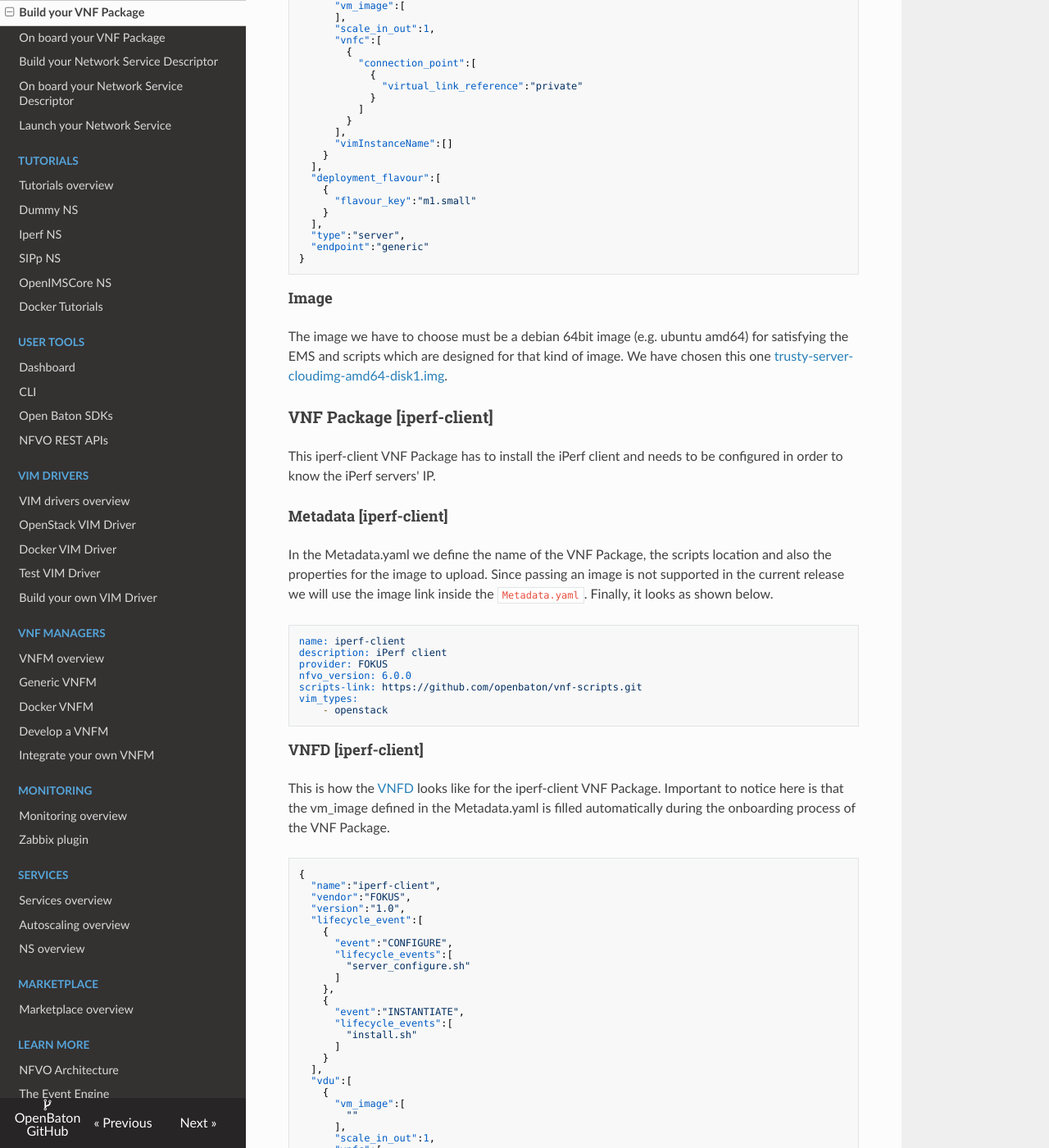
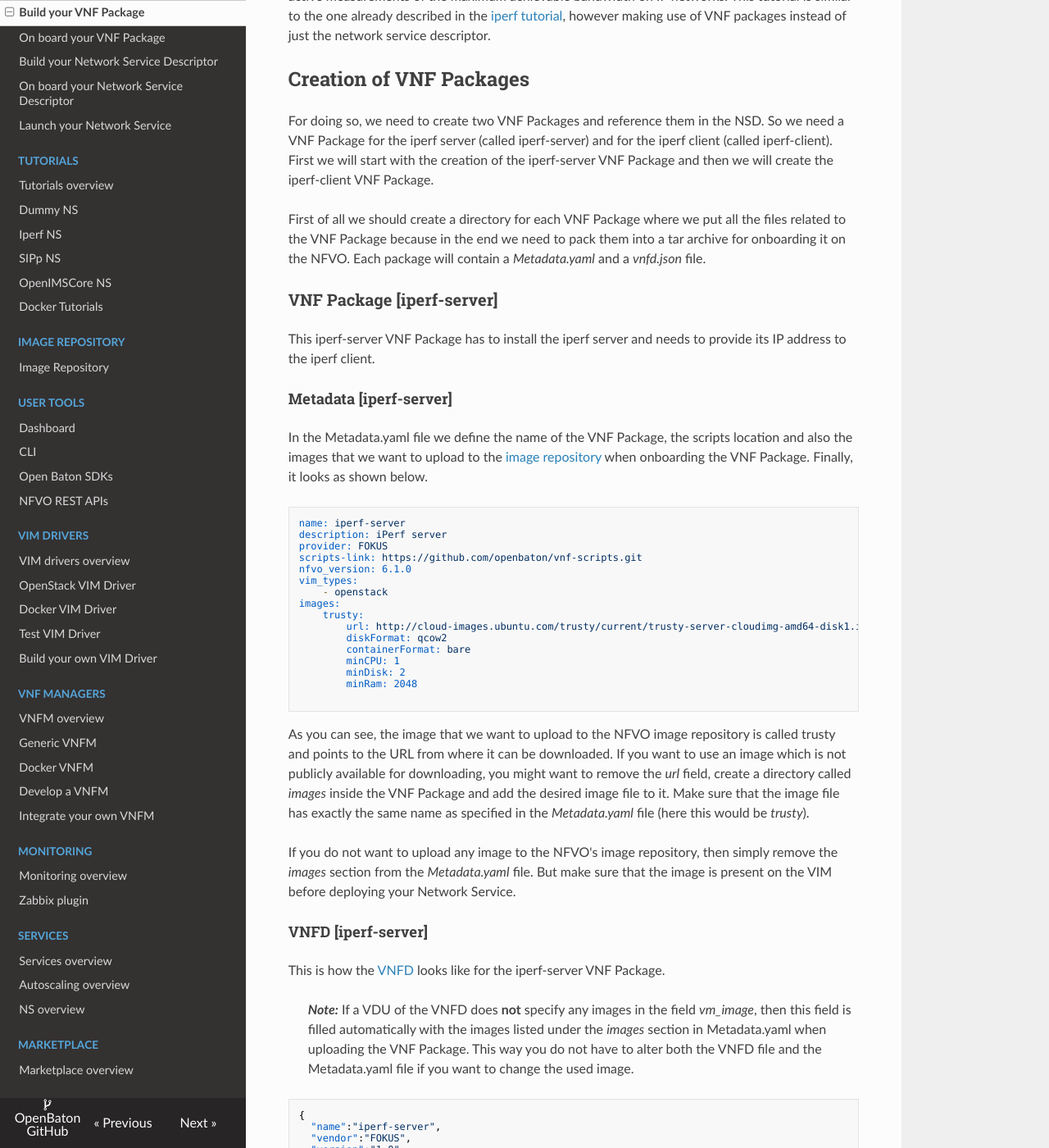
Before and after one commit to openbaton/docs, an MkDocs documentation site: the page built from docs/vnf-package.md, in a window 1280 px wide and 1400 px high, scrolled down 4073 px. Shown: the whole window at 82% size. Built offline with MkDocs 1.6.1, drawn with Linux system fonts in a browser that asks for light colours; nearby versions of some CDN libraries; old or Windows-style settings are respelled for this version of MkDocs; some of the changed text lies outside the part shown.

Commit message:
Add image repository documentation

````diff
--- /dev/null
+++ b/docs/image-repository.md
@@ -0,0 +1,47 @@
+# Image Repository
+
+The image repository is part of the NFVO and contains images that can be uploaded to Open Stack VIMs. The purpose of this repository is to relieve the user of the need to upload images to Open Stack before launching a Network Service.
+
+
+## How it works
+Whenever a Network Service is launched, Open Baton checks if the required images are available on the chosen VIM instance. If the image is not available, it checks if a matching image is present inside the NFVO's image repository. If there is a suitable image, then the NFVO requests the Open Stack VIM Driver to upload the image to the Open Stack instance.
+
+
+## Uploading images to the image repository
+Images can be uploaded to the image repository via the dedicated page of the GUI or when [uploading VNF Packages][vnf-package-onboard]. VNF Packages can contain image descriptions that are automatically added to the image repository while uploading.
+
+It is not possible to have two images with the same name inside the image repository.
+
+
+## Images
+The images inside the image repository contain properties which are needed in order to upload them to an Open Stack instance. For example the minimum amount of RAM or the disk format, but also the image file itself or a reference to it. You can either upload an image file together with the description of the image, or you can include a URL from where the image file can be fetched. In the former case, the image file is stored on the file system of the machine running the NFVO. The default directory used for storing the images is ```/etc/openbaton/nfvImages/```, but you can [configure][configure] this value to use a different directory. The file names in this directory correspond to the IDs of the images inside the image repository.
+
+
+
+
+[iperf-link]:https://iperf.fr/
+[iperf]: iperf-NSR.md
+[dashboard-link]:nfvo-how-to-use-gui
+[vnfd-link]:vnf-descriptor
+[image-link]:http://cloud-images.ubuntu.com/trusty/current/trusty-server-cloudimg-amd64-disk1.img
+[tosca-nfv]:https://docs.oasis-open.org/tosca/tosca-nfv/v1.0/tosca-nfv-v1.0.html
+[csar-onboarding]:tosca-CSAR-onboarding
+[cli]:nfvo-how-to-use-cli
+[vim-driver]:vim-driver
+[vnf-package-onboard]:vnf-package-onboard
+[configure]:nfvo-configuration
+
+<!---
+Script for open external links in a new tab
+-->
+<script type="text/javascript" charset="utf-8">
+      // Creating custom :external selector
+      $.expr[':'].external = function(obj){
+          return !obj.href.match(/^mailto\:/)
+                  && (obj.hostname != location.hostname);
+      };
+      $(function(){
+        $('a:external').addClass('external');
+        $(".external").attr('target','_blank');
+      })
+</script>
--- a/docs/vnf-package.md
+++ b/docs/vnf-package.md
@@ -10,10 +10,10 @@
 
 This page provides more information about the first option, while more information about the second option are given in this [tutorial][csar-onboarding].
 
-**Important note-1:** in case your scripts are available publicly on GitHub, you may not need the creation of a specific VNF package, but you can just refer them in the Metadata.yaml as part of the
-*scripts_link* parameter. *VnfPackageLocation* in the VNFD must be null (not defined at all).
+> ***Note:*** In case your scripts are available publicly on GitHub, you may not need the creation of a specific VNF package, but you can just refer to them in the Metadata.yaml as part of the
+*scripts_link* parameter. In this case *VnfPackageLocation* in the VNFD must be null (not defined at all).
 
-**Important note-2:** in case you are using the Docker VIM Driver and Docker VNFM the script folder is not considered, as the docker approach relies on docker images ready to be launched.
+> ***Note:*** in case you are using the Docker VIM Driver and Docker VNFM the scripts folder is not considered, as the docker approach relies on docker images ready to be launched.
 
 # Overview
 
@@ -21,7 +21,7 @@
 A typical VNF Package includes
 
 * VNF Descriptor: containing all the information required by the NFVO for deploying the VNF (more information available at the [VNF Descriptor page][vnfd-link]).
-* Image: passed using a link to an image file (typically QCOW) available for being dowloaded via HTTP. At the moment, passing an image file inside the VNF Package is not supported: there is some work in progress to allow it.
+* Images: You can define images that shall be uploaded to the NFVO's [image repository] when onboarding the VNF Package. Images can be included as files inside the package or you can point to a URL from where they can be downloaded.
 * Metadata file providing additional information to the NFVO for understanding what's the content of the package.
 * scripts: containing all the scripts which could be used for lifecycle management.
 
@@ -33,6 +33,9 @@
 - scripts/
     - 1_script.sh
     - 2_script.sh
+- images/
+    - image_file1
+    - image_file2
 ```
 
 ## Metadata.yaml
@@ -42,11 +45,26 @@
 
 ```yaml
 name: VNF_package_name
-scripts-link: scripts_link
-vim_types: list_of_vim_types
 description: description_of_VNF
 provider: provider_of_package
+vim_types: list_of_vim_types
 nfvo_version: target_NFVO_version
+scripts-link: scripts_link
+images:
+    xenial:
+        url: https://cloud-images.ubuntu.com/xenial/current/xenial-server-cloudimg-amd64-disk1.img
+        diskFormat: qcow2
+        containerFormat: bare
+        minCPU: 2
+        minDisk: 2
+        minRam: 2048
+        isPublic: true
+    bionic:
+        diskFormat: qcow2
+        containerFormat: bare
+        minCPU: 2
+        minDisk: 2
+        minRam: 2048
 ```
 
 In the following each property is explained in more detail. Please consider also the notes since some properties are optional (or even not implemented) and if they are defined, they may have more priority than others and override them therefore.
@@ -63,45 +81,15 @@
     * **Note** In most of the cases using script-link means that any component should be able to fetch files from that link.
         So you need to take care about ensuring that the URL defined is publicly available.
     * **Note** Scripts are executed during different lifecycle-events, and need to be referenced inside the VNF Descriptor
-<!--
+* ***images***: A list of images that are defined inside the package. Each image will be uploaded to the NFVO's [image repository] if it does not yet contain an image with the given name. Currently the images can only be used for OpenStack. The image names in the given example are *xenial* and *bionic*. The xenial image is specified via a public URL from which the image can be downloaded while the bionic image lacks a URL. If there is no URL then you have to include the image file in the package's *images* directory. The file name has to be aligned with the image name, in this case for instance the file name has to be *bionic* (not *bionic.img* etc.). Do not create subdirectories in the *images* directory.
+    * ***url***: A URL from which the image file can be downloaded. If specified, possible matching image files inside the VNF Package are not considered anymore.
+    * ***diskFormat***: The format of the disk image (e.g. qcow2, iso, raw, etc.).
+    * ***containerFormat***: Indicates whether the file format contains metadata about the actual virtual machine (use *bare* if you are unsure about this).
+    * ***minCPU***: Defines the minimum amount of CPU cores required for using this image properly.
+    * ***minDisk***: Defines the minimum amount of disk space (in GB) required for using this image properly.
+    * ***minRam***: Defines the minimum amount of RAM (in MB) required for using this image properly.
+    * ***isPublic***: Defines whether the image will be available publicly to all tenants on the OpenStack VIM or not (default is false).
 
-* ***image***:
-    * ***upload***: Here you can choose between different options (true, false, check).
-        * true: choosing this option means to upload the defined image on all the VimInstances already defined in the VNFD. It does not matter if an image with the defined name exists or not.
-        * false: choosing this option means that you assume that the image is already present on the VimInstaces and should be re-uploaded.
-        If the image does not exist, the VNF Package onboarding will throw an exception.
-        In this case the image (if defined) will be ignored.
-        * **Note** Please use quotation marks for this option since the values are handled as strings internally.
-        Otherwise true and false will be handled as a boolean that would lead to a faulty behavior when onboarding a new VNF Package.
-    * ***ids***: The list of image IDs is used to fetch the image from the corresponding VimInstance.
-        To do it, the specific VIM driver iterates over all IDs and checks if an image with that ID exists on the VimInstance.
-        The defined IDs have a higher priority than the list of names.
-        We distinguish between the following cases:
-        * If it finds no image with these IDs, it continues with the list of image names.
-        * If it finds one image with these IDs, this image will be used.
-        * If it finds multiple images with the same ID (should never happen) or multiple IDs matching to multiple images, an exception will be thrown because it is not clear which image to use.
-    * ***names***: The list of image names is used to fetch the image from the corresponding VimInstance.
-        To do it, manager iterates over all names and checks if an image with that name exists on the VimInstance.
-        The list of names have a lower priority than the list of IDs.
-        We distinguish between the following cases:
-        * If it finds no image with that name, an exception will be thrown except you defined the upload option check.
-        Then it will create a new image defined in the VNF Package.
-        * If it finds one image, this image will be used.
-        * If it finds multiple images with the same name or multiple names matching to multiple images, an exception will be thrown because it is not clear which image to use.
-    * ***link***: This link points to a URL providing the image file available for being uploaded on the VIM.
-        * **Note** If you want to upload a new Image to the VIM you need to specify `true` or `check` in the `upload` option.
-            Otherwise a NotFoundException will be thrown and the VNF Package will not be onboarded.
-* ***image-config***: All the properties explained below are required to upload the image to the VIM properly.
-    In case of creating a new image this configuration will be used and is obviously mandatory.
-    * ***name***: This defines the name for the image to upload either located directly in the VNF Package or available via the URL defined in image-link.
-    * ***diskFormat***: The diskFormat defines the format in which disk type the image is stored.
-    * ***containerFormat***: The containerFormat defines the format in which container type the image is stored .
-    * ***minCPU***: The minCPU defines the minimum amount of CPU cores for using this image properly.
-    * ***minDisk***: The minDisk defines the minimum amount of disk space for using this image properly.
-    * ***minRam***: The minRam defines the minimum amount of RAM for using this image properly.
-    * ***isPublic***: The isPublic defines whether the image will be available publicly to all tenants on VIM or not.
-
--->
 
 ## <VNFD\>.json
 
@@ -125,6 +113,12 @@
 
 **Note** The scripts inside the *scripts* folder can be either shell scripts or python scripts. Runtime parameters could be passed to those scritps in different ways, depending on the VNF Manager used for managing your VNFs. We suggest you get familiar with the requirements of the VNF Manager you would like to use, before starting implementing any scripts for lifecycle management.
 
+## More on images
+As you have seen in the example Metadata.yaml file above, it is possible to define images in the metadata of a VNF Package. You can specify the image via a URL or you can provide the image file directly inside the VNF Package. The images are uploaded to the NFVO's [image repository] when the VNF Package is onboarded. The images inside this image repository can be uploaded to an OpenStack VIM automatically if the image is not yet present on the VIM while launching a Network Service that requires the image. This feature makes it more convenient to write VNF Packages because you do not have to take care that the images used by a VNF Package are available in OpenStack, instead you simply include them in the package itself. If an image with the specified name is already existing inside the NFVO's image repository, then this image is **not** overwritten if you upload the VNF Package.
+
+Of course you do not have to make use of this feature and you can upload VNF Packages without any image specified. But then you have to make sure that the image is present on the VIM when launching a Network Service that relies on that image.
+
+
 # Sample tutorial
 
 This section provides an example about how to create, upload and make use of VNF Packages.
@@ -138,28 +132,40 @@
 So we need a VNF Package for the iperf server (called iperf-server) and for the iperf client (called iperf-client).
 First we will start with the creation of the iperf-server VNF Package and then we will create the iperf-client VNF Package.
 
-First of all we should create a directory for each VNF Package where we put all the files related to the VNF Package because in the end we need to pack them into a tar archive for onboarding it on the NFVO.
+First of all we should create a directory for each VNF Package where we put all the files related to the VNF Package because in the end we need to pack them into a tar archive for onboarding it on the NFVO. Each package will contain a *Metadata.yaml* and a *vnfd.json* file.
 
 ### VNF Package [iperf-server]
-This iperf-server VNF Package has to install the iperf server and needs to provide its ip to the iperf client.
+This iperf-server VNF Package has to install the iperf server and needs to provide its IP address to the iperf client.
+
 
 #### Metadata [iperf-server]
-In the Metadata.yaml we define the name of the VNF Package, the scripts location and also the properties for the image to use or upload.
-Since passing an image is not supported in the current release we will use the image link inside the `Metadata.yaml`.
+In the Metadata.yaml file we define the name of the VNF Package, the scripts location and also the images that we want to upload to the [image repository] when onboarding the VNF Package.
 Finally, it looks as shown below.
 ```yaml
 name: iperf-server
 description: iPerf server
 provider: FOKUS
 scripts-link: https://github.com/openbaton/vnf-scripts.git
-nfvo_version: 6.0.0
+nfvo_version: 6.1.0
 vim_types:
     - openstack
+images:
+    trusty:
+        url: http://cloud-images.ubuntu.com/trusty/current/trusty-server-cloudimg-amd64-disk1.img
+        diskFormat: qcow2
+        containerFormat: bare
+        minCPU: 1
+        minDisk: 2
+        minRam: 2048
+
 ```
+As you can see, the image that we want to upload to the NFVO image repository is called trusty and points to the URL from where it can be downloaded. If you want to use an image which is not publicly available for downloading, you might want to remove the *url* field, create a directory called *images* inside the VNF Package and add the desired image file to it. Make sure that the image file has exactly the same name as specified in the *Metadata.yaml* file (here this would be *trusty*).
+
+If you do not want to upload any image to the NFVO's image repository, then simply remove the *images* section from the *Metadata.yaml* file. But make sure that the image is present on the VIM before deploying your Network Service.
 
 #### VNFD [iperf-server]
 This is how the [VNFD](vnf-descriptor) looks like for the iperf-server VNF Package.
-Important to notice here is that the vm_image defined in the Metadata.yaml is filled automatically during the onboarding process of the VNF Package.
+> ***Note:*** If a VDU of the VNFD does **not** specify any images in the field *vm_image*, then this field is filled automatically with the images listed under the *images* section in Metadata.yaml when uploading the VNF Package. This way you do not have to alter both the VNFD file and the Metadata.yaml file if you want to change the used image.
 
 ```json
 {
@@ -182,8 +188,7 @@
   ],
   "vdu":[
     {
-      "vm_image":[
-      ],
+      "vm_image":["trusty"],
       "scale_in_out":1,
       "vnfc":[
         {
@@ -206,34 +211,35 @@
   "endpoint":"generic"
 }
 ```
-#### Image
-
-The image we have to choose must be a debian 64bit image (e.g. ubuntu amd64) for satisfying the EMS and scripts which are designed for that kind of image.
-We have chosen this one [trusty-server-cloudimg-amd64-disk1.img][image-link].
 
 ### VNF Package [iperf-client]
 
-This iperf-client VNF Package has to install the iPerf client and needs to be configured in order to know the iPerf servers' IP.
+This iperf-client VNF Package has to install the iPerf client and needs to be configured in order to know the iPerf servers' IP address.
 
 #### Metadata [iperf-client]
-In the Metadata.yaml we define the name of the VNF Package, the scripts location and also the properties for the image to upload.
-Since passing an image is not supported in the current release we will use the image link inside the `Metadata.yaml`.
-Finally, it looks as shown below.
+The *Metadata.yaml* file looks nearly identical to its iperf-server counterpart.
 
 ```yaml
 name: iperf-client
 description: iPerf client
 provider: FOKUS
-nfvo_version: 6.0.0
+nfvo_version: 6.1.0
 scripts-link: https://github.com/openbaton/vnf-scripts.git
 vim_types:
     - openstack
+images:
+    trusty:
+        url: http://cloud-images.ubuntu.com/trusty/current/trusty-server-cloudimg-amd64-disk1.img
+        diskFormat: qcow2
+        containerFormat: bare
+        minCPU: 1
+        minDisk: 2
+        minRam: 2048
 ```
 
 #### VNFD [iperf-client]
 
 This is how the [VNFD](vnf-descriptor) looks like for the iperf-client VNF Package.
-Important to notice here is that the vm_image defined in the Metadata.yaml is filled automatically during the onboarding process of the VNF Package.
 
 ```json
 {
@@ -256,9 +262,7 @@
   ],
   "vdu":[
     {
-      "vm_image":[
-        ""
-      ],
+      "vm_image":["trusty"],
       "scale_in_out":1,
       "vnfc":[
         {
@@ -292,10 +296,6 @@
 }
 ```
 
-#### Image
-
-The image we have to choose must be a debian 64bit image (e.g. ubuntu amd64) for satisfying the EMS and scripts which are designed for that kind of architecture.
-We have chosen this one [trusty-server-cloudimg-amd64-disk1.img][image-link]. In this tutorial it is expected to have the image already present in OpenStack.
 
 
 [iperf-link]:https://iperf.fr/
@@ -307,6 +307,7 @@
 [csar-onboarding]:tosca-CSAR-onboarding
 [cli]:nfvo-how-to-use-cli
 [vim-driver]:vim-driver
+[image repository]:image-repository
 
 <!---
 Script for open external links in a new tab
--- a/mkdocs.yml
+++ b/mkdocs.yml
@@ -22,6 +22,7 @@
 #- ['tutorial-juju.md', 'Tutorials', 'OpenIMSCore NS with Juju VNFM']
 #- ['fms-sipp-tutorial.md', 'Tutorials', 'Fault Management System']
 - ['tutorial-docker.md', 'Tutorials', 'Docker Tutorials']
+- ['image-repository.md', 'Image Repository', 'Image Repository']
 - ['nfvo-how-to-use-gui.md', 'User Tools', 'Dashboard']
 - ['nfvo-how-to-use-cli.md', 'User Tools', 'CLI']
 - ['nfvo-sdk.md', 'User Tools', 'Open Baton SDKs']
````
Also changed, not shown: docs/nfvo-configuration.md (+9 -1 lines), docs/pop-registration.md (+1 -1 lines), docs/vnf-package-onboard.md (+3 -3 lines).
